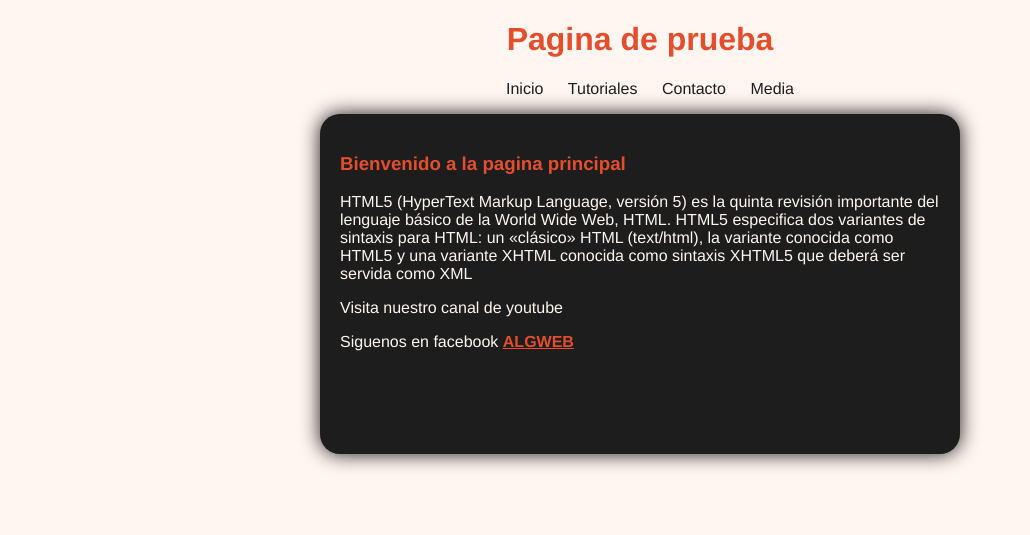
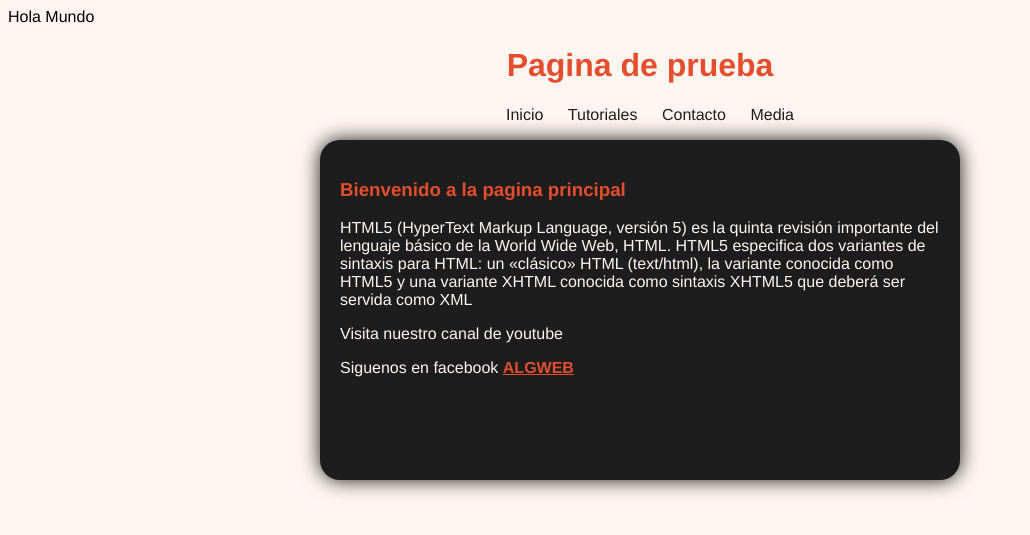
Before and after one commit to alopez123/my_web2, a PHP site: page / in a window 1280 px wide. Shown: the top 535 px of the page, without its empty margins (0-1030 px from the left). Run offline with PHP 8.4, Linux system fonts and the light colour scheme.

Commit message:
Modificacion segunda

```diff
--- a/index.php
+++ b/index.php
@@ -7,6 +7,7 @@
         <title></title>
     </head>
     <body>
+        Hola Mundo
         <div id="contenido">
             <header>
                 <hgroup>
```
